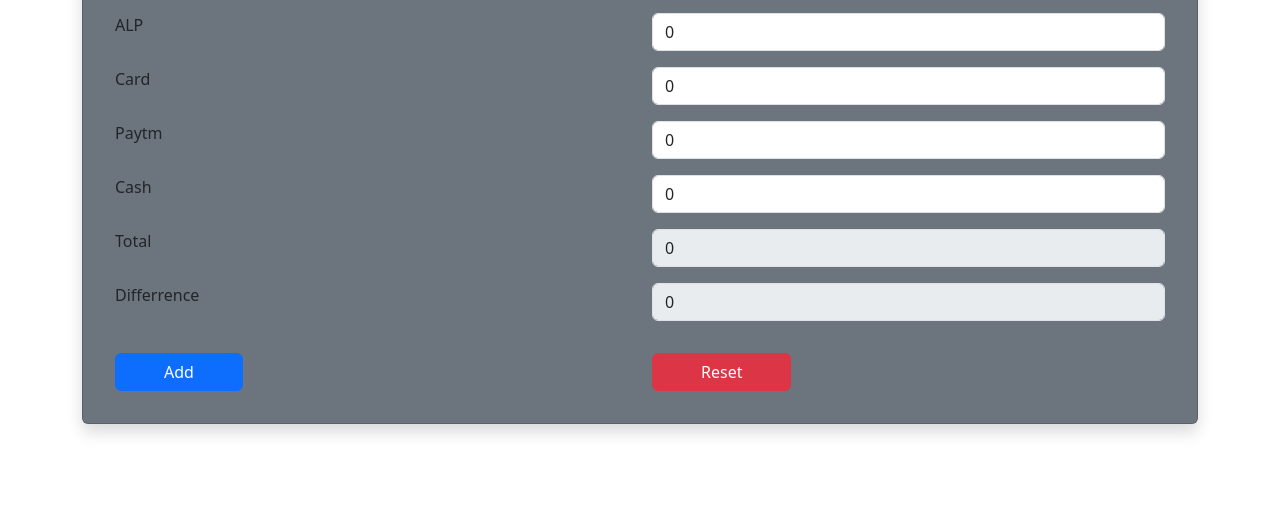
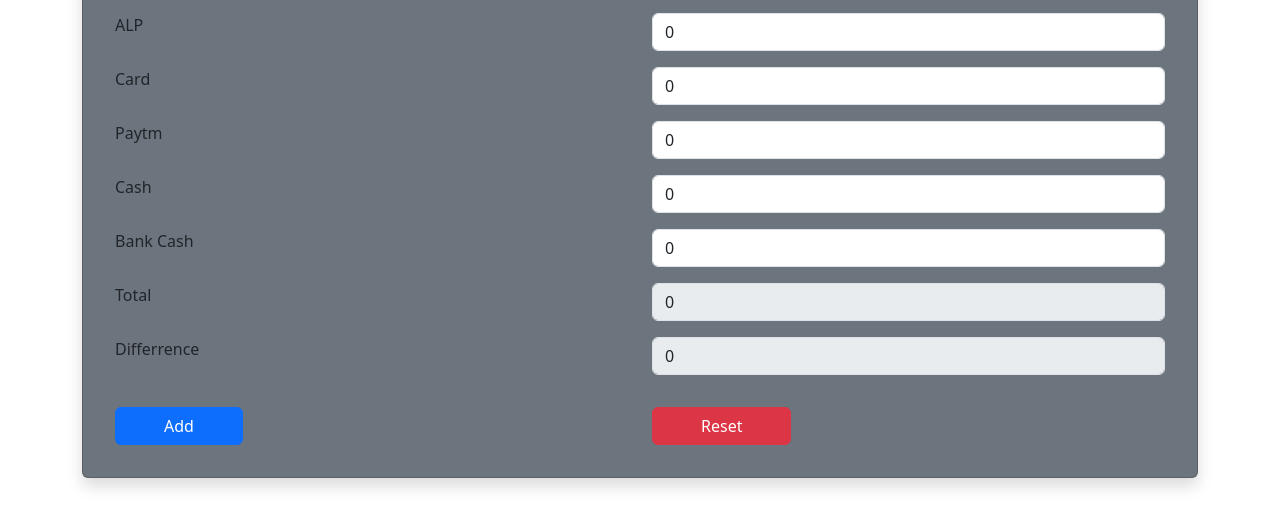
Before and after one commit to laxmikant786/my-calculator, a plain HTML site: page index.html in a window 1280 px wide. Shown: the part 186-714 px from the top of the page. Drawn offline with nearby package versions, Linux system fonts and the light colour scheme.

Commit message:
Update index.html

```diff
--- a/index.html
+++ b/index.html
@@ -26,7 +26,8 @@
       let card1 = Number(document.getElementById("card").value);
       let paytm1 = Number(document.getElementById("paytm").value);
       let cash1 = Number(document.getElementById("cash").value);
-      let total_sum = alp1 + card1 + paytm1 + cash1
+           let bank_cash1 = Number(document.getElementById("bank_cash").value);
+      let total_sum = alp1 + card1 + paytm1 + cash1+bank_cash1
       let total = document.getElementById("total").value = String(total_sum);
       let total_diff = actuall_amount1 - total
       document.getElementById("total_diff").value = String(total_diff);
@@ -95,6 +96,14 @@
         <input type="text" class="form-control" id="cash" placeholder="Enter Amount" value="0">
       </div>
     </div>
+     <div class="row mt-3">
+      <div class="col-md-6">
+        <label for="exampleFormControlInput1" class="form-label">Bank Cash</label>
+      </div>
+      <div class="col-md-6">
+        <input type="text" class="form-control" id="bank_cash" placeholder="Enter Amount" value="0">
+      </div>
+    </div>
 
     <div class="row mt-3">
       <div class="col-md-6">
```
